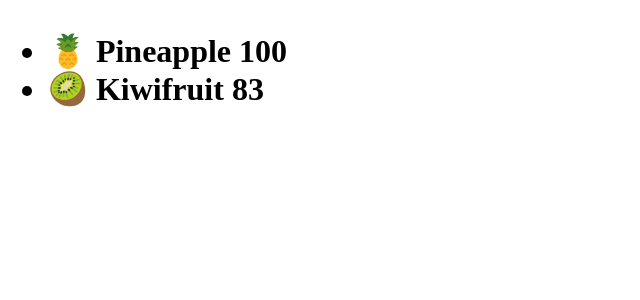
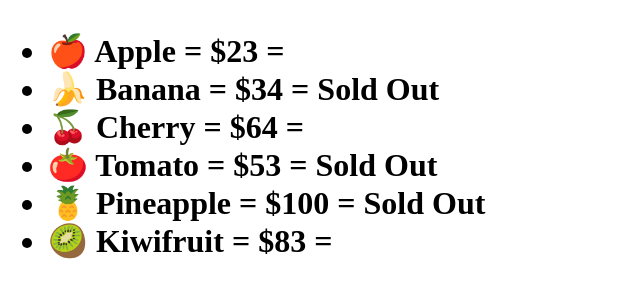
Before and after one commit to DaryllCulas/ReactJS-Practice, a React (Vite) app in the folder 2_CreateReactApp/Sample 1/: page / in a window 1280 px wide. Shown: the top 300 px of the page, without its empty margins (0-640 px from the left). Built offline with nearby package versions, Linux system fonts and the light colour scheme.

Commit message:
Conditionally Rendering a message using ternary

```diff
--- a/2_CreateReactApp/Sample 1/src/components/fruitsObj.jsx
+++ b/2_CreateReactApp/Sample 1/src/components/fruitsObj.jsx
@@ -2,12 +2,12 @@ import { FruitsObjComponents } from "./fruitsObjComponents";
 
 function FruitsObj() {
   const fruits = [
-    { name: "Apple", price: 23, looksLike: "🍎" },
-    { name: "Banana", price: 34, looksLike: "🍌" },
-    { name: "Cherry", price: 64, looksLike: "🍒" },
-    { name: "Tomato", price: 53, looksLike: "🍅" },
-    { name: "Pineapple", price: 100, looksLike: "🍍" },
-    { name: "Kiwifruit", price: 83, looksLike: "🥝" },
+    { name: "Apple", price: 23, looksLike: "🍎", isSoldOut: false },
+    { name: "Banana", price: 34, looksLike: "🍌", isSoldOut: true },
+    { name: "Cherry", price: 64, looksLike: "🍒", isSoldOut: false },
+    { name: "Tomato", price: 53, looksLike: "🍅", isSoldOut: true },
+    { name: "Pineapple", price: 100, looksLike: "🍍", isSoldOut: true },
+    { name: "Kiwifruit", price: 83, looksLike: "🥝", isSoldOut: false },
   ];
 
   return (
@@ -24,6 +24,7 @@ function FruitsObj() {
             figure={fruit.looksLike}
             name={fruit.name}
             prices={fruit.price}
+            isSoldOut={fruit.isSoldOut}
           />
         ))}
       </ul>
--- a/2_CreateReactApp/Sample 1/src/components/fruitsObjComponents.jsx
+++ b/2_CreateReactApp/Sample 1/src/components/fruitsObjComponents.jsx
@@ -1,11 +1,11 @@
 // Rendering components inside a loop here
-function FruitsObjComponents({ figure, name, prices }) {
+function FruitsObjComponents({ figure, name, prices, isSoldOut }) {
   return (
     <>
       {/* {figure} {name} = ${prices} */}
-      {prices > 70 ? (
+      {prices > 1 ? (
         <li>
-          {figure} {name} {prices}
+          {figure} {name} = ${prices} = {isSoldOut ? "Sold Out" : ""}
         </li>
       ) : (
         " " // if false, it returns empty string
```
